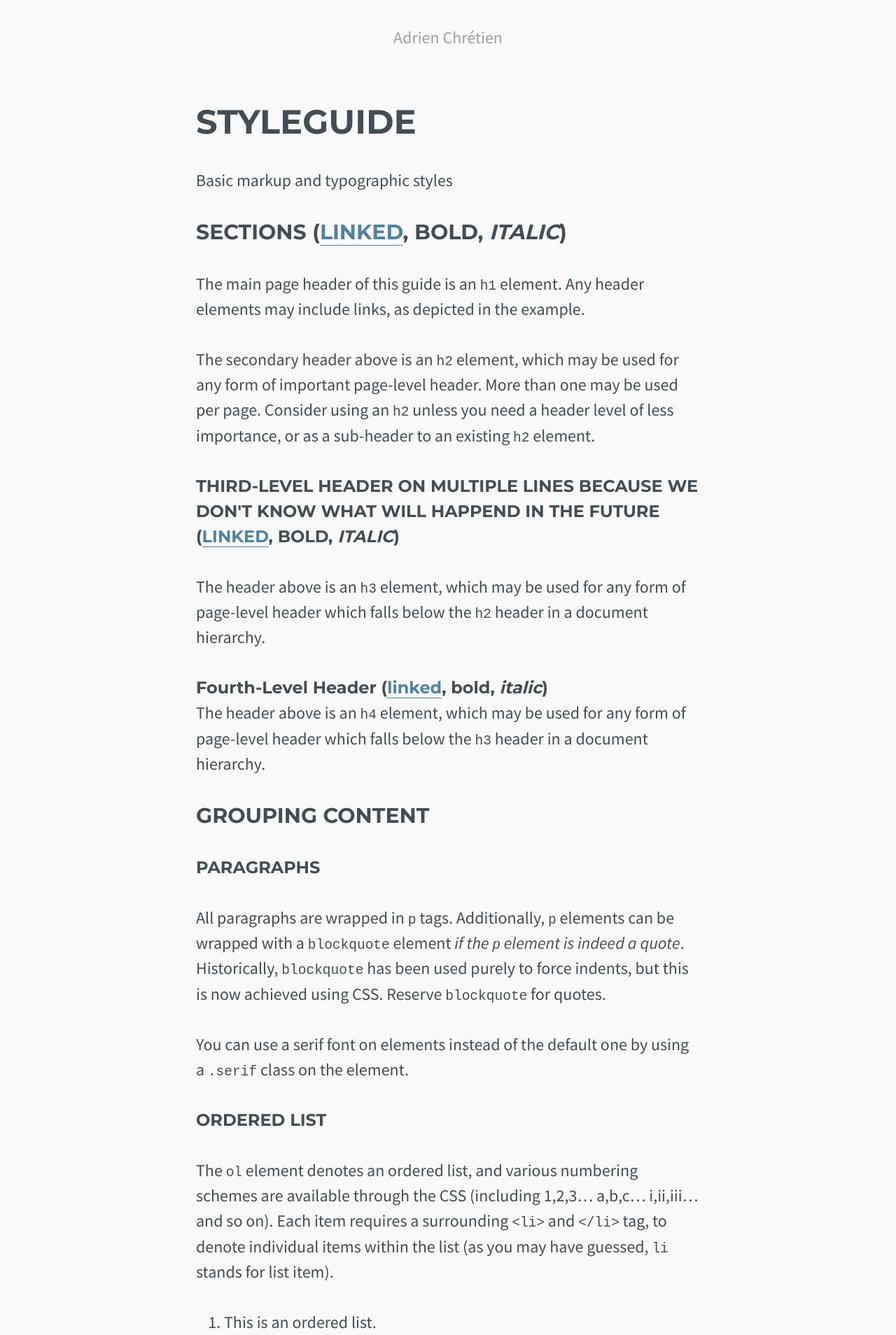
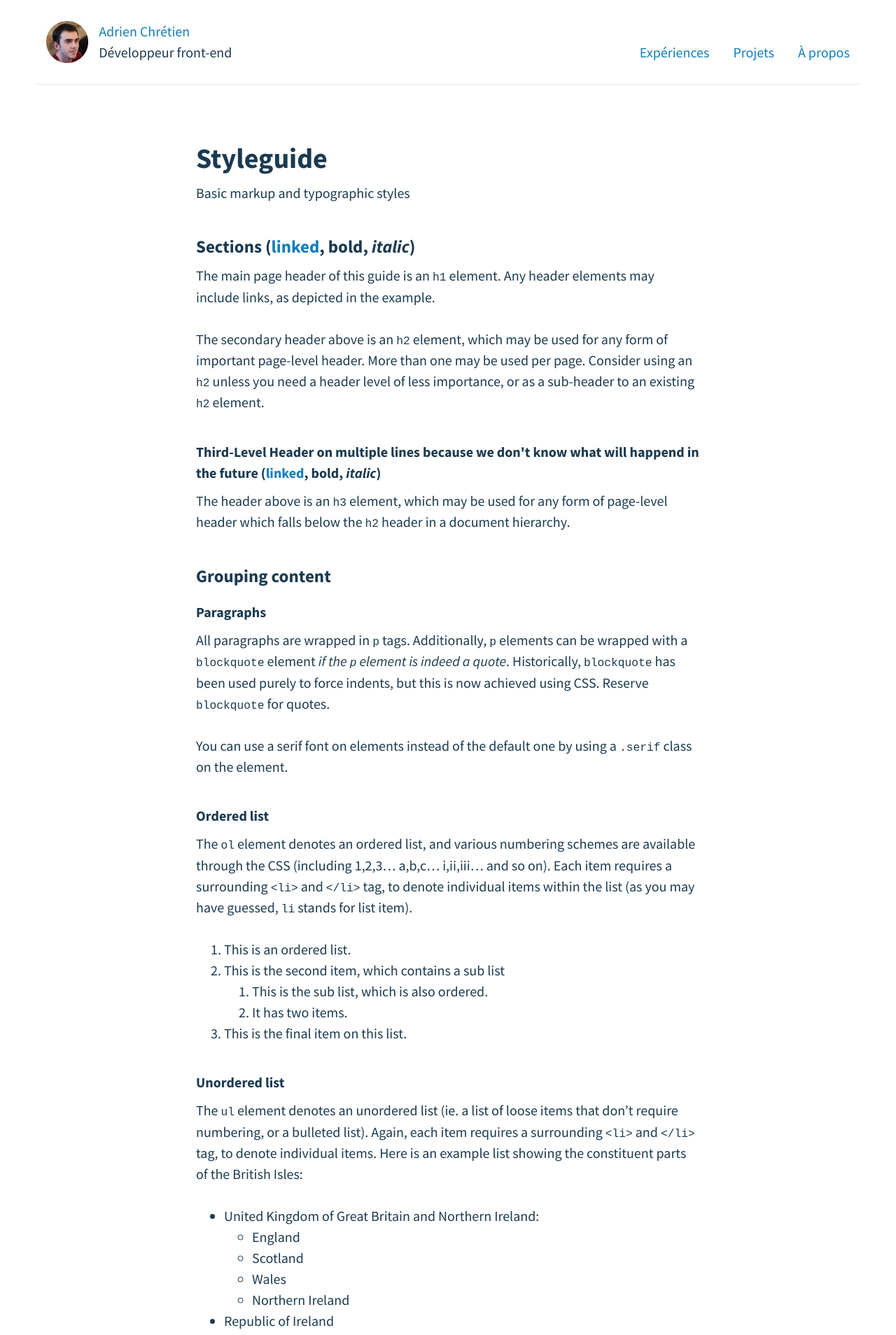
Before and after one commit to adrienchretien/adrienchretien.fr, a Jekyll site: the page built from styleguide.html, in a window 1280 px wide. Shown: the top 1908 px of the page at 70% size. Built offline with Jekyll 4.4.1, drawn with Linux system fonts in a browser that asks for light colours; Markdown is read by kramdown in place of the engine named in the settings; some of the changed text lies outside the part shown.

Commit message:
Base for a better theme

```diff
--- a/_includes/footer.html
+++ b/_includes/footer.html
@@ -1,5 +1,3 @@
-<footer id="footer" class="text-center">
-  {% include nav.html %}
-
+<footer class="footer">
   <p><small>© Adrien Chrétien. Tous droits réservés.</small></p>
 </footer>
--- a/_includes/header.html
+++ b/_includes/header.html
@@ -1,3 +1,16 @@
-<header id="header" class="text-center">
-  <a href="/" class="logo">Adrien Chrétien</a>
-</header>
+<div class="header">
+  <header class="vcard">
+    <img class="photo" src="images/face.jpg" alt="Photo Adrien Chrétien" height="60" width="60">
+    <h1 class="fn"><a href="http://achretien.fr" rel="me">Adrien Chrétien</a></h1>
+    <p class="role">Développeur front-end</p>
+  </header>
+
+  <nav>
+    <ul class="navigation unstyled">
+      <li><a href="/experiences.html">Expériences</a></li>
+      <li><a href="/projets.html">Projets</a></li>
+      <li><a href="/a-propos.html">À&nbsp;propos</a></li>
+      {% if site.posts.size > 0 %}<li><a href="/blog/">Blog</a></li>{% endif %}
+    </ul>
+  </nav>
+</div>
--- a/_includes/nav.html
+++ /dev/null
@@ -1,12 +0,0 @@
-<nav class="no-print">
-  <h2 class="h4">Navigation</h2>
-
-  <ul class="navigation unstyled">
-    <li><a href="/">Accueil</a></li>
-    <li><a href="/experiences.html">Expériences</a></li>
-    <li><a href="/projets.html">Projets</a></li>
-    <li><a href="/a-propos.html">À&nbsp;propos</a></li>
-    {% if site.posts.size > 0 %}<li><a href="/blog/">Blog</a></li>{% endif %}
-    <li><a href="mailto:contact@achretien.fr">Contact</a></li>
-  </ul>
-</nav>
--- a/_layouts/base.html
+++ b/_layouts/base.html
@@ -12,17 +12,17 @@
   <link rel="alternate" href="/feed.atom" title="Atom" type="application/atom+xml">
   <link rel="sitemap" href="/sitemap.xml" title="Sitemap" type="application/xml">
   <link rel="icon" href="/favicon.ico">
-  <link rel="stylesheet" href="http://fonts.googleapis.com/css?family=Source+Sans+Pro:400,400italic,700,700italic|Montserrat:700" type="text/css">
+  <link rel="stylesheet" href="http://fonts.googleapis.com/css?family=Source+Sans+Pro:400,400italic,700,700italic" type="text/css">
   <link rel="stylesheet" href="/css/all.css">
 </head>
 
 <body class="wrapper">
-{% include header.html %}
+  {% include header.html %}
 
-<div role="main">
-{{ content }}
-</div>
+  <div class="main">
+  {{ content }}
+  </div>
 
-{% include footer.html %}
+  {% include footer.html %}
 </body>
 </html>
--- a/_layouts/post.html
+++ b/_layouts/post.html
@@ -1,6 +1,5 @@
 ---
 layout: base
-nav-index: 4
 ---
 <article>
   <h1>{{ page.title }}</h1>
--- a/css/all.css
+++ b/css/all.css
@@ -15,6 +15,10 @@ nav {
 }
 
 /* Base */
+body {
+  margin: 0;
+}
+
 html {
   font: 100%/1.5 'Source Sans Pro', sans-serif;
 }
@@ -44,58 +48,49 @@ img {
 }
 
 /* - Typography & text-level semantics */
-body {
-  font-size: 1em;
+a {
+  text-decoration: none;
 }
-@media screen and (min-width: 32em) {
-  body {
-    font-size: 1.5em
-  }
+a:active,
+a:focus,
+a:hover {
+  border-bottom: 1px solid;
 }
 
-h1,
-h2,
-h3,
-h4 {
-  font-family: 'Montserrat', sans-serif;
-  text-transform: uppercase;
+body {
+  font-size: 1em
+}
+@media screen and (min-width: 40em) {
+  body {
+    font-size: 1.25em
+  }
 }
 
 h1 {
   margin: 0 0 1em;
   font-size: 1.5em;
-  font-weight: 400;
   line-height: 1.25;
 }
 @media screen and (min-width: 32em) {
   h1 {
-    margin: 0 0 .75em;
+    margin: 0;
+    padding: .5em 0 .25em;
     font-size: 2em;
   }
 }
 
 h2 {
-  margin: 0 0 1.2em;
+  margin: 0;
+  padding: .6em 0 .4em;
   font-size: 1.25em;
   line-height: 1.33;
 }
 
 h3 {
-  margin: 0 0 1.5em;
+  margin: 0;
+  padding: .5em 0;
   font-size: 1em;
   line-height: 1.5;
-}
-
-h4,
-.h4 {
-  margin: 0;
-  font-size: 1em;
-  text-transform: none;
-}
-
-a {
-  border-bottom: .05em solid;
-  text-decoration: none;
 }
 
 small {
@@ -106,78 +101,105 @@ small {
   text-align: center;
 }
 
-/* Layout */
-#footer,
-#header {
-  margin: 1.5em 0;
+/* Modules */
+.footer {
+  margin-top: 3em;
+  text-align: center;
 }
-@media screen and (min-width: 32em) {
-  #footer {
-    margin: 3em 0 1.5em;
+
+.header {
+  padding: 1.5em 0;
+  text-align: center;
+}
+  .header p,
+  .header ul {
+    margin-bottom: 0;
   }
-  #header {
-    margin: 1.5em 0 3em;
+@media screen and (min-width: 48em) {
+  .header {
+    margin-bottom: 3em;
+    border-bottom: .05em solid #e8e8e8;
+    text-align: left;
+    overflow: hidden;
   }
 }
 
-.wrapper {
-  max-width: 32em;
+.main {
+  width: 88%;
+  clear: both;
+  max-width: 36em;
   margin: 0 auto;
-  padding: 0 1em;
 }
 
-/* Modules */
-/*a*/.logo {
+.navigation {
+  margin-top: 1.5em;
+}
+.navigation a:active,
+.navigation a:focus,
+.navigation a:hover {
   border-bottom: none;
-  color: #a0a0a0;
 }
-.logo:active,
-.logo:focus,
-.logo:hover {
-  color: #37586C;
+@media screen and (min-width: 23em) {
+  .navigation li {
+    display: inline;
+  }
+  .navigation a {
+    margin: 0 .75em;
+  }
+}
+@media screen and (min-width: 48em) {
+  .navigation {
+    float: right;
+  }
 }
 
-/*ul*/.navigation li {
-  display: inline-block;
+/*.vcard*/
+  .fn {
+    margin: 0;
+    padding: 0;
+    font-size: 1em;
+    font-weight: normal;
+    line-height: 1.5;
+  }
+  .fn a:active,
+  .fn a:focus,
+  .fn a:hover {
+    border-bottom: none;
+  }
+  .photo {
+    height: 60px;
+    width: 60px;
+  }
+@media screen and (min-width: 48em) {
+  .vcard {
+    float: left;
+    margin-left: .75em;
+    width: 14em;
+  }
+    .photo {
+      float: left;
+      margin-right: .75em;
+    }
 }
-.navigation a {
-  padding: 0 .4em;
-  border-bottom: none;
+
+.wrapper {
+  margin: 0 4%;
 }
 
 /* Media */
-@media print {
-  @page {
-    size: A4;
-    margin: 15mm 15mm;
-  }
-
-  a { border-bottom: none; }
-
-  a, body { color: #000; }
-
-  body { font-size: 10pt; }
-
-  .no-print { display: none; }
-
-  .wrapper {
-    max-width: none;
-  }
-}
-
 /* Theme */
 html {
-  background-color: #fafafa;
-  color: #434D53;
+  background-color: #fff;
+  color: #1B3A50;
 }
 
 a {
-  color: #51829F;
+  color: #147db9;
 }
 a:active,
 a:focus,
 a:hover {
-  color: #37586C;
+  color: #1a6088;
 }
 
 caption,
--- a/styleguide.html
+++ b/styleguide.html
@@ -9,8 +9,6 @@ title: Styleguide
 <p>The secondary header above is an <code>h2</code> element, which may be used for any form of important page-level header. More than one may be used per page. Consider using an <code>h2</code> unless you need a header level of less importance, or as a sub-header to an existing <code>h2</code> element.</p>
 <h3>Third-Level Header on multiple lines because we don't know what will happend in the future (<a href="#">linked</a>, <b>bold</b>, <i>italic</i>)</h3>
 <p>The header above is an <code>h3</code> element, which may be used for any form of page-level header which falls below the <code>h2</code> header in a document hierarchy.</p>
-<h4>Fourth-Level Header (<a href="#">linked</a>, <b>bold</b>, <i>italic</i>)</h4>
-<p>The header above is an <code>h4</code> element, which may be used for any form of page-level header which falls below the <code>h3</code> header in a document hierarchy.</p>
 
 <h2 id="grouping">Grouping content</h2>
 <h3>Paragraphs</h3>
```
Also changed, not shown: images/face.jpg (added).
